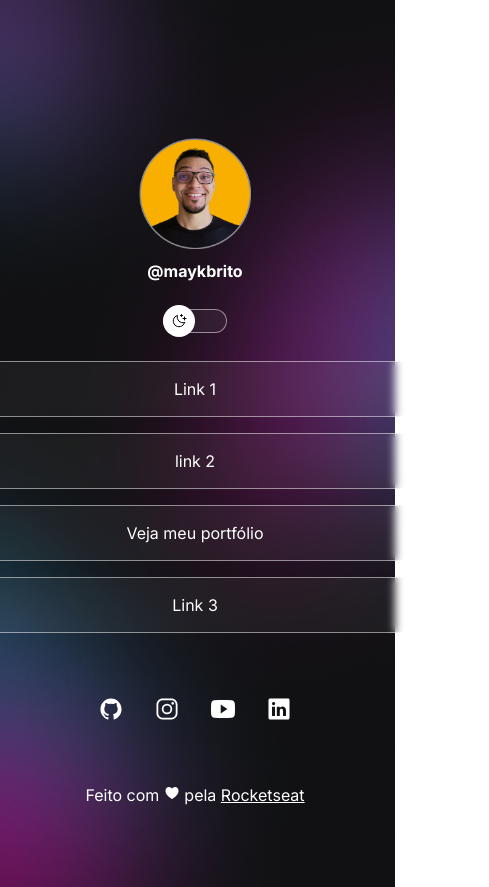
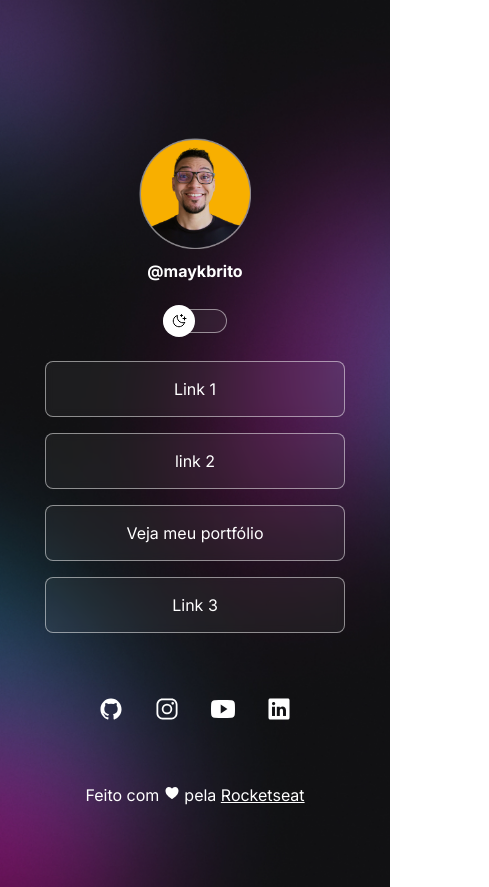
Before and after one commit to Dougladmo/DevLink, a plain HTML site: page index.html in a window 390 px wide. Shown: the whole page, 489 px wide, since content can reach past the window. Drawn offline with nearby package versions, Linux system fonts and the light colour scheme.

Commit message:
Update style.css

```diff
--- a/style.css
+++ b/style.css
@@ -186,13 +186,17 @@ footer a {
     --bg-url: url(./assets/bg-desktop-light.jpg);
   }
 }
-@media (max-width: 800px) {
+@media (max-width: 600px) {
   :root {
     --bg-url: url(./assets/bg-mobile.jpg);
   }
 
   .light {
     --bg-url: url(./assets/bg-mobile-light.jpg);
+  }
+  .card-links a {
+    width: 300px;
+    margin: 0 auto;
   }
 }
 /* animation */
```
